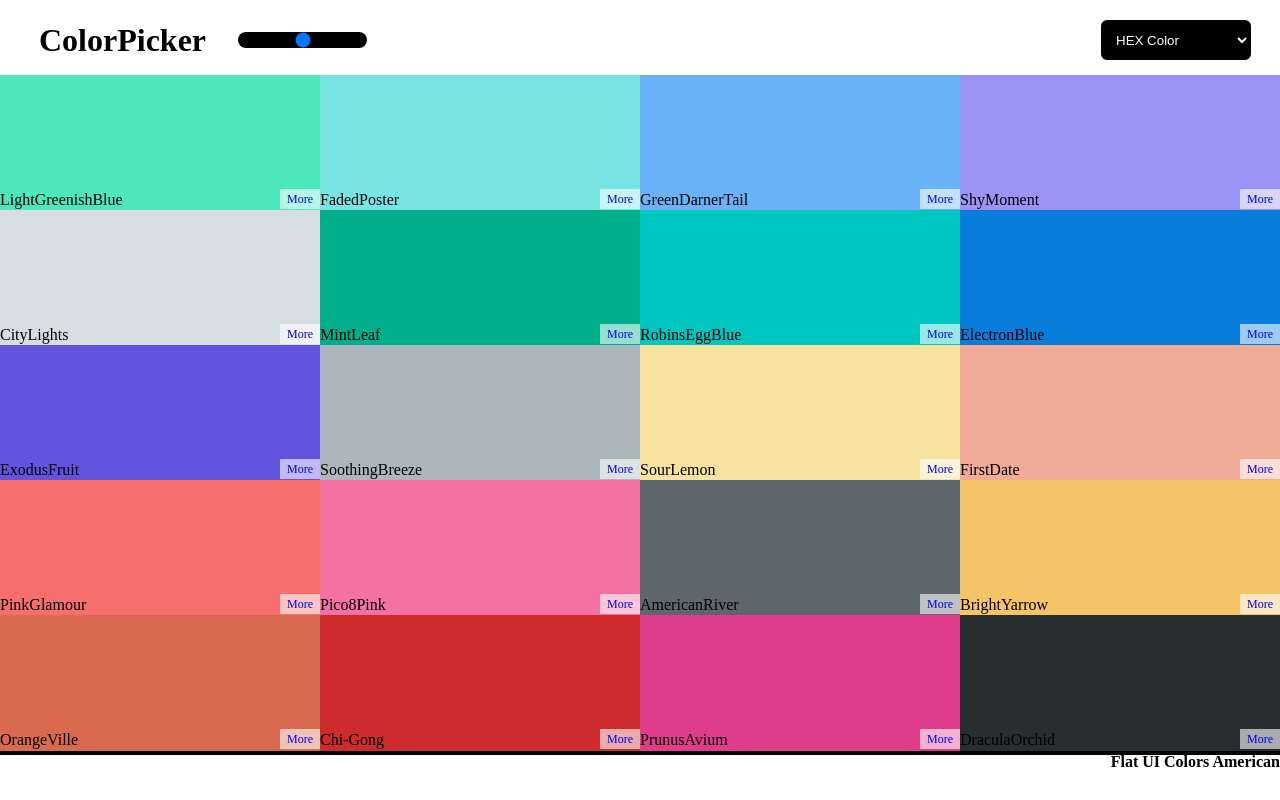
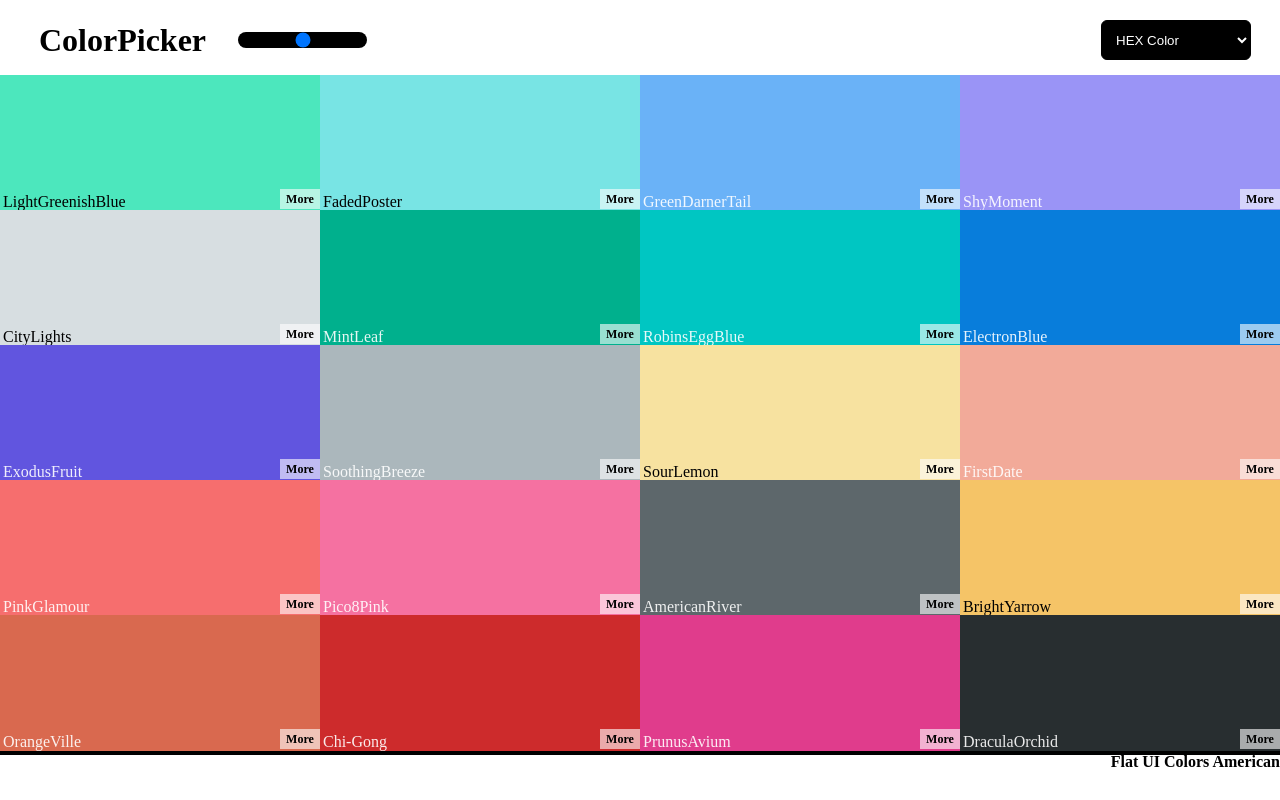
Before and after one commit to SaravanarajuR/colorpicker-react, a React (Create React App) app: page /pallete/flat-ui-colors-american in a window 1280 px wide. Built offline with nearby package versions, Linux system fonts and the light colour scheme.

Commit message:
JSS Updated added

```diff
--- a/src/Components/ColorBoxes.js
+++ b/src/Components/ColorBoxes.js
@@ -3,6 +3,7 @@ import CopyToClipboard from "react-copy-to-clipboard";
 import { Link } from "react-router-dom";
 import { withStyles } from "@material-ui/styles";
 import styles from "../styles/colorBoxes";
+import chroma from "chroma-js";
 
 class ColorBoxes extends Component {
   constructor() {
@@ -37,13 +38,23 @@ class ColorBoxes extends Component {
               <button className={classes.copyBtn}>
                 {this.state.clicked ? "copied" : "copy"}
               </button>
-              <span className={`name`}>{this.props.name}</span>
+              <span
+                className={`${classes.name} ${
+                  classes[
+                    chroma(this.props.hex).luminance() >= 0.588
+                      ? "black"
+                      : "white"
+                  ]
+                }`}
+              >
+                {this.props.name}
+              </span>
               {this.props.single ? (
                 ""
               ) : (
                 <Link to={`/seemore/${this.props.id}/${this.props.name}`}>
                   <p
-                    className={classes.seemore}
+                    className={`${classes.seemore} `}
                     onClick={(e) => {
                       e.stopPropagation();
                     }}
--- a/src/Components/miniPallete.js
+++ b/src/Components/miniPallete.js
@@ -40,7 +40,7 @@ class Pallete extends Component {
     return (
       <div className={classes.top}>
         <div className={classes.inner}>{this.colorPallete()}</div>
-        <div className="nameEmoji">
+        <div className={classes.nameEmoji}>
           <p className={classes.topic}>{this.state.name}</p>
           <p className={classes.topic}>{this.state.emoji}</p>
         </div>
--- a/src/Components/navbar.js
+++ b/src/Components/navbar.js
@@ -7,7 +7,9 @@ class Navbar extends Component {
   render() {
     const { classes } = this.props;
     return (
-      <div id="navbar" className={this.props.mini ? classes.mini : ""}>
+      <div
+        className={`${classes.navbar} ${this.props.mini ? classes.mini : ""}`}
+      >
         <div className={classes.leftNav}>
           <h1>ColorPicker</h1>
           {this.props.mini || this.props.single ? (
--- a/src/index.css
+++ b/src/index.css
@@ -5,60 +5,6 @@ body {
   overflow: overlay;
   position: relative;
 }
-.App {
-  position: relative;
-  width: 100vw;
-  height: 100vh;
-}
-
-/*NAVBAR*/
-
-#navbar {
-  display: flex;
-  height: 10%;
-  padding: 0 19px;
-  justify-content: space-between;
-  align-items: center;
-  z-index: 100;
-  position: relative;
-  margin: 0 10px;
-}
-
-/* Color Boxes */
-
-#box {
-  width: 25%;
-  height: 20%;
-  margin-bottom: -5px;
-  display: inline-block;
-  position: relative;
-}
-.name {
-  position: absolute;
-  bottom: 2px;
-}
-
-.name {
-  position: absolute;
-  bottom: 2px;
-}
-.bottom-btn {
-  width: 100%;
-  display: flex;
-  justify-content: space-between;
-  position: absolute;
-  top: 85%;
-}
-p {
-  display: inline-block;
-}
-.nameEmoji {
-  color: aliceblue;
-  display: flex;
-  justify-content: space-between;
-  align-items: center;
-}
-
 /* animaton*/
 
 @keyframes grow {
--- a/src/styles/colorBoxes.js
+++ b/src/styles/colorBoxes.js
@@ -8,10 +8,13 @@ const style = {
   seemore: {
     background: "rgb(255, 255, 255, 0.6)",
     border: " none",
+    textDecoration: "none",
     width: "40px",
     height: "20px",
     position: "absolute",
     bottom: "-10px",
+    color: "black",
+    fontWeight: "600",
     right: "0",
     fontSize: "12px",
     display: "flex",
@@ -37,6 +40,26 @@ const style = {
     display: "inline-block",
     position: "relative",
   },
+  box: {
+    width: "25%",
+    height: "20%",
+    marginBottom: "-5px",
+    display: "inline-block",
+    position: " relative",
+  },
+  name: {
+    position: "absolute",
+    bottom: " 0",
+    left: "3px",
+    fontSize: "1rem",
+    fontWeight: "500",
+  },
+  black: {
+    color: "black",
+  },
+  white: {
+    color: "rgba(255,255,255,0.9)",
+  },
 };
 
 export default style;
--- a/src/styles/miniPallete.js
+++ b/src/styles/miniPallete.js
@@ -16,6 +16,12 @@ const styles = {
     height: "70%",
     overflow: "hidden",
   },
+  nameEmoji: {
+    color: " aliceblue",
+    display: "flex",
+    justifyContent: " space-between",
+    alignItems: "center",
+  },
 };
 
 export default styles;
--- a/src/styles/navbar.js
+++ b/src/styles/navbar.js
@@ -27,6 +27,16 @@ const styles = {
     fontSize: " 1rem",
     color: "#fff",
   },
+  navbar: {
+    display: "flex",
+    height: "10%",
+    padding: "0 19px",
+    justifyContent: "space-between",
+    alignItems: " center",
+    zIndex: "100",
+    position: "relative",
+    margin: "0 10px",
+  },
 };
 
 export default styles;
```
